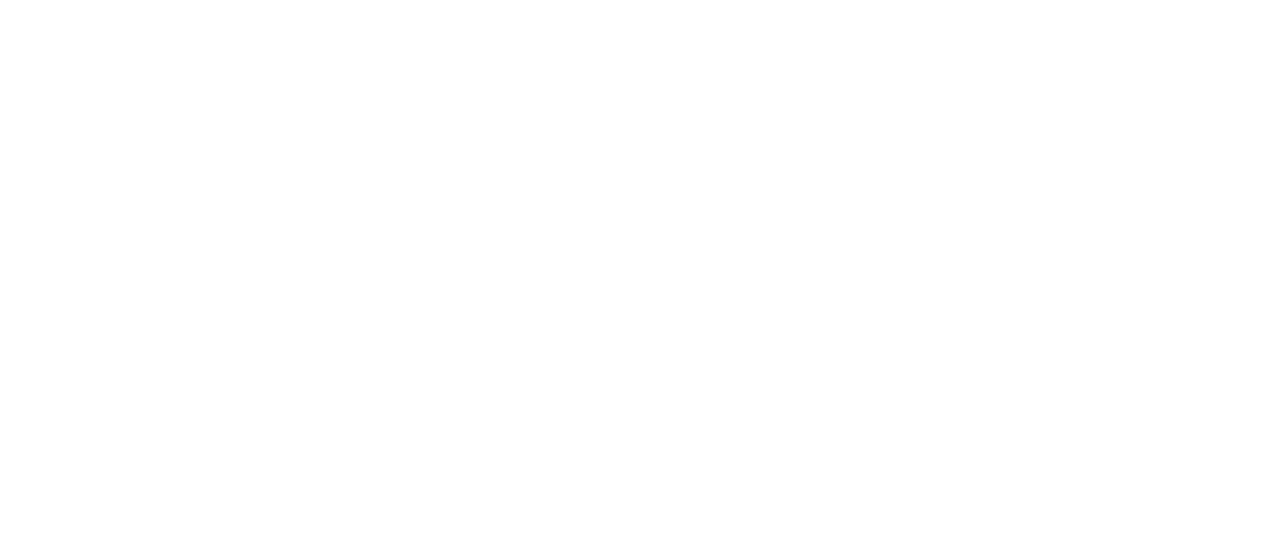
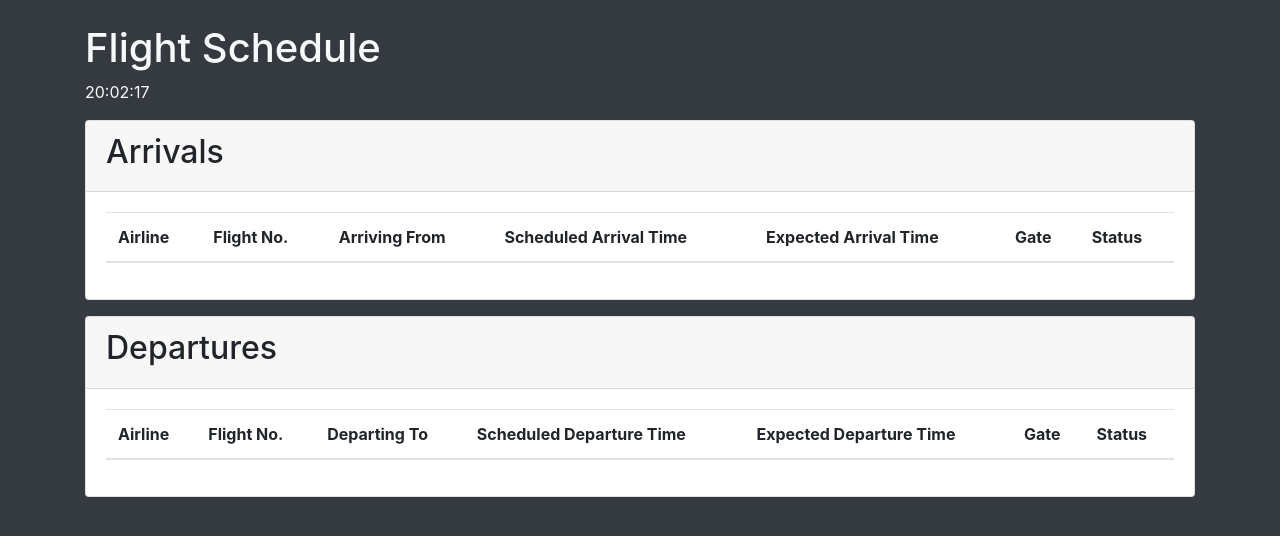
Before and after one commit to maxxpersin/FlightSchedule, a plain HTML site: page index.html in a window 1280 px wide. Drawn offline with nearby package versions, Linux system fonts and the light colour scheme.

Commit message:
boilerplate

```diff
--- a/index.html
+++ b/index.html
@@ -9,8 +9,60 @@
         integrity="sha384-TX8t27EcRE3e/ihU7zmQxVncDAy5uIKz4rEkgIXeMed4M0jlfIDPvg6uqKI2xXr2" crossorigin="anonymous">
 </head>
 
-<body>
+<body class="bg-dark">
+    <div class="container">
+        <div class="header mt-4">
+            <h1 class="text-light">Flight Schedule</h1>
+        </div>
+        <div id="clock" class="mt-1 text-light"></div>
 
+        <section class="incoming mt-3">
+            <div class="card">
+                <div class="card-header">
+                    <h2>Arrivals</h2>
+                </div>
+                <div class="card-body">
+                    <table class="table">
+                        <thead>
+                            <tr>
+                                <th scope="col">Airline</th>
+                                <th scope="col">Flight No.</th>
+                                <th scope="col">Arriving From</th>
+                                <th scope="col">Scheduled Arrival Time</th>
+                                <th scope="col">Expected Arrival Time</th>
+                                <th scope="col">Gate</th>
+                                <th scope="col">Status</th>
+                            </tr>
+                        </thead>
+                        <tbody id="arrivals-body"></tbody>
+                    </table>
+                </div>
+            </div>
+        </section>
+        <section class="outbound mt-3">
+            <div class="card">
+                <div class="card-header">
+                    <h2>Departures</h2>
+                </div>
+                <div class="card-body">
+                    <table class="table">
+                        <thead>
+                            <tr>
+                                <th scope="col">Airline</th>
+                                <th scope="col">Flight No.</th>
+                                <th scope="col">Departing To</th>
+                                <th scope="col">Scheduled Departure Time</th>
+                                <th scope="col">Expected Departure Time</th>
+                                <th scope="col">Gate</th>
+                                <th scope="col">Status</th>
+                            </tr>
+                        </thead>
+                        <tbody id="departures-body"></tbody>
+                    </table>
+                </div>
+            </div>
+        </section>
+    </div>
     <script>window.onload = init</script>
 </body>
 
--- a/src/main.js
+++ b/src/main.js
@@ -1,3 +1,24 @@
+var clock, departureBody, arrivalBody;
+
 function init() {
+    clock = document.getElementById('clock');
+    setInterval(renderTime, 1000);
+
+    departureBody = document.getElementById('departures-body');
+    arrivalBody = document.getElementById('arrivals-body');
+}
+
+function onTimeChange(time) { //Does all my updating
 
 }
+
+function renderTime() {
+    let time = new Date();
+    clock.textContent = time.toLocaleString('en-US', {
+        hour: 'numeric',
+        minute: 'numeric',
+        second: 'numeric',
+        hour12: false
+    });
+
+}
```
